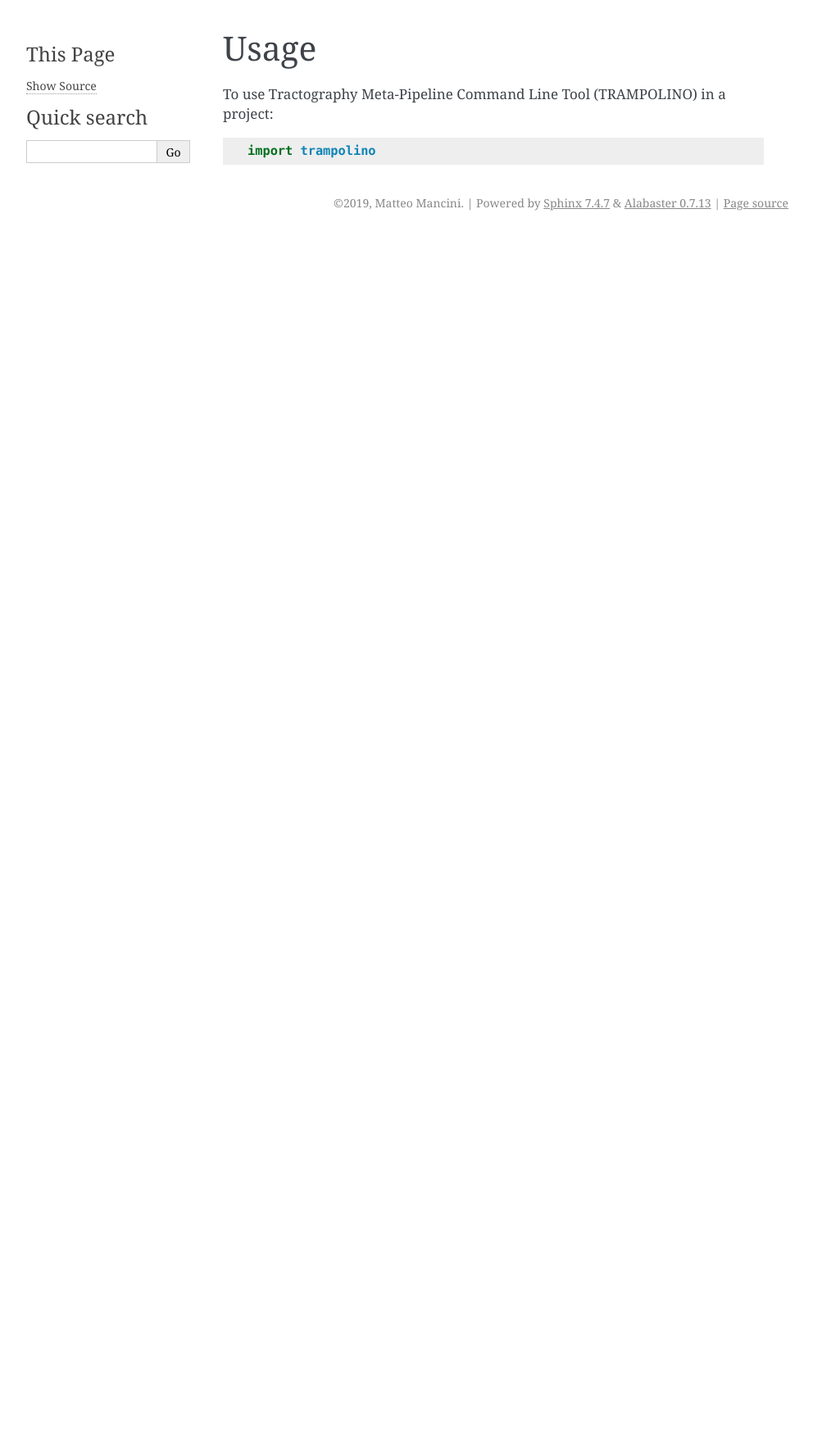
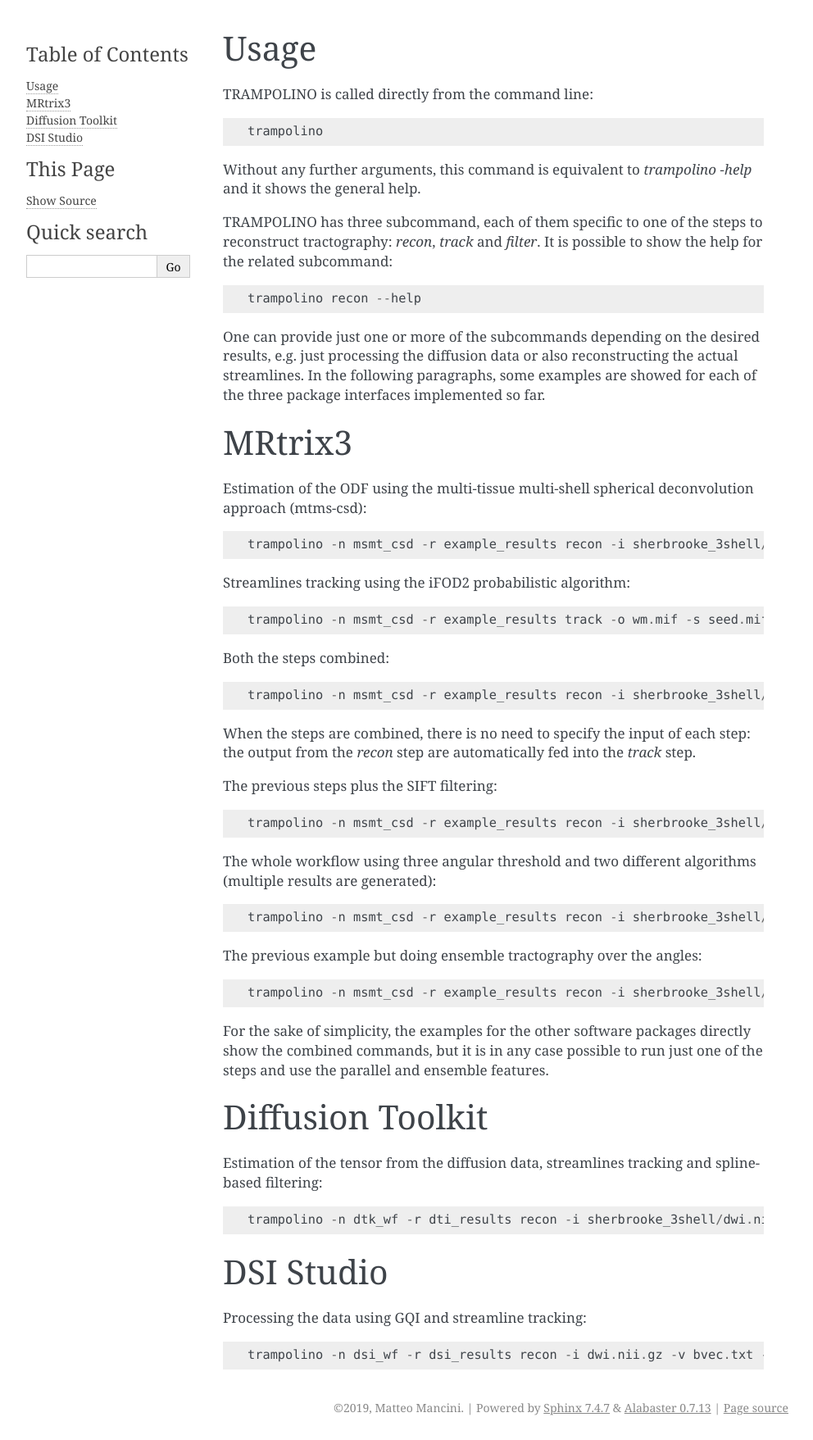
Before and after one commit to matteomancini/trampolino, a Sphinx documentation site: the page built from docs/usage.rst, in a window 1280 px wide. Shown: the whole page at 82% size, without its empty margins (148-1140 px from the left). Built offline with Sphinx 7.4.7, drawn with Linux system fonts in a browser that asks for light colours; pages that are not in the unit, such as notebooks, are missing from menus; before the commit the page ends 900 px from its top, so only the background shows below that.

Commit message:
Updated documentation.

```diff
--- a/docs/usage.rst
+++ b/docs/usage.rst
@@ -2,6 +2,71 @@
 Usage
 =====
 
-To use Tractography Meta-Pipeline Command Line Tool (TRAMPOLINO) in a project::
+TRAMPOLINO is called directly from the command line::
 
-    import trampolino
+    trampolino
+
+Without any further arguments, this command is equivalent to `trampolino -help` and it shows the general help.
+
+TRAMPOLINO has three subcommand, each of them specific to one of the steps to reconstruct tractography: `recon`, `track` and `filter`.
+It is possible to show the help for the related subcommand::
+
+    trampolino recon --help
+
+One can provide just one or more of the subcommands depending on the desired results, e.g. just processing the diffusion data or also reconstructing the actual streamlines.
+In the following paragraphs, some examples are showed for each of the three package interfaces implemented so far.
+
+
+=======
+MRtrix3
+=======
+
+Estimation of the ODF using the multi-tissue multi-shell spherical deconvolution approach (mtms-csd)::
+
+    trampolino -n msmt_csd -r example_results recon -i sherbrooke_3shell/dwi.nii.gz -v sherbrooke_3shell/bvec.txt -b sherbrooke_3shell/bval.txt mrtrix_msmt_csd
+
+
+Streamlines tracking using the iFOD2 probabilistic algorithm::
+
+    trampolino -n msmt_csd -r example_results track -o wm.mif -s seed.mif mrtrix_tckgen
+
+
+Both the steps combined::
+
+    trampolino -n msmt_csd -r example_results recon -i sherbrooke_3shell/dwi.nii.gz -v sherbrooke_3shell/bvec.txt -b sherbrooke_3shell/bval.txt mrtrix_msmt_csd track mrtrix_tckgen
+
+When the steps are combined, there is no need to specify the input of each step: the output from the `recon` step are automatically fed into the `track` step.
+
+The previous steps plus the SIFT filtering::
+
+    trampolino -n msmt_csd -r example_results recon -i sherbrooke_3shell/dwi.nii.gz -v sherbrooke_3shell/bvec.txt -b sherbrooke_3shell/bval.txt mrtrix_msmt_csd track mrtrix_tckgen filter mrtrix_tcksift
+
+
+The whole workflow using three angular threshold and two different algorithms (multiple results are generated)::
+
+    trampolino -n msmt_csd -r example_results recon -i sherbrooke_3shell/dwi.nii.gz -v sherbrooke_3shell/bvec.txt -b sherbrooke_3shell/bval.txt mrtrix_msmt_csd track --angle 30,45,60 --algorithm iFOD2,SD_Stream mrtrix_tckgen filter mrtrix_tcksift
+
+
+The previous example but doing ensemble tractography over the angles::
+
+    trampolino -n msmt_csd -r example_results recon -i sherbrooke_3shell/dwi.nii.gz -v sherbrooke_3shell/bvec.txt -b sherbrooke_3shell/bval.txt mrtrix_msmt_csd track --angle 30,45,60 --algorithm iFOD2,SD_Stream --ensemble angle mrtrix_tckgen filter mrtrix_tcksift
+
+
+For the sake of simplicity, the examples for the other software packages directly show the combined commands, but it is in any case possible to run just one of the steps and use the parallel and ensemble features.
+
+=================
+Diffusion Toolkit
+=================
+
+Estimation of the tensor from the diffusion data, streamlines tracking and spline-based filtering::
+
+    trampolino -n dtk_wf -r dti_results recon -i sherbrooke_3shell/dwi.nii.gz -v -v sherbrooke_3shell/bvec.txt -b sherbrooke_3shell/bval.txt dtk_dtirecon track dtk_dtitracker filter dtk_spline
+
+
+==========
+DSI Studio
+==========
+
+Processing the data using GQI and streamline tracking::
+
+    trampolino -n dsi_wf -r dsi_results recon -i dwi.nii.gz -v bvec.txt -b bval.txt dsi_rec track dsi_trk
--- a/requirements.txt
+++ b/requirements.txt
@@ -6,6 +6,7 @@ flake8==3.5.0
 tox==3.5.2
 coverage==4.5.1
 Sphinx==1.8.1
+sphinx-rtd-theme==0.4.3
 twine==1.12.1
 
 nipype==1.2.0
```
Also changed, not shown: README.rst (+8 -1 lines).
